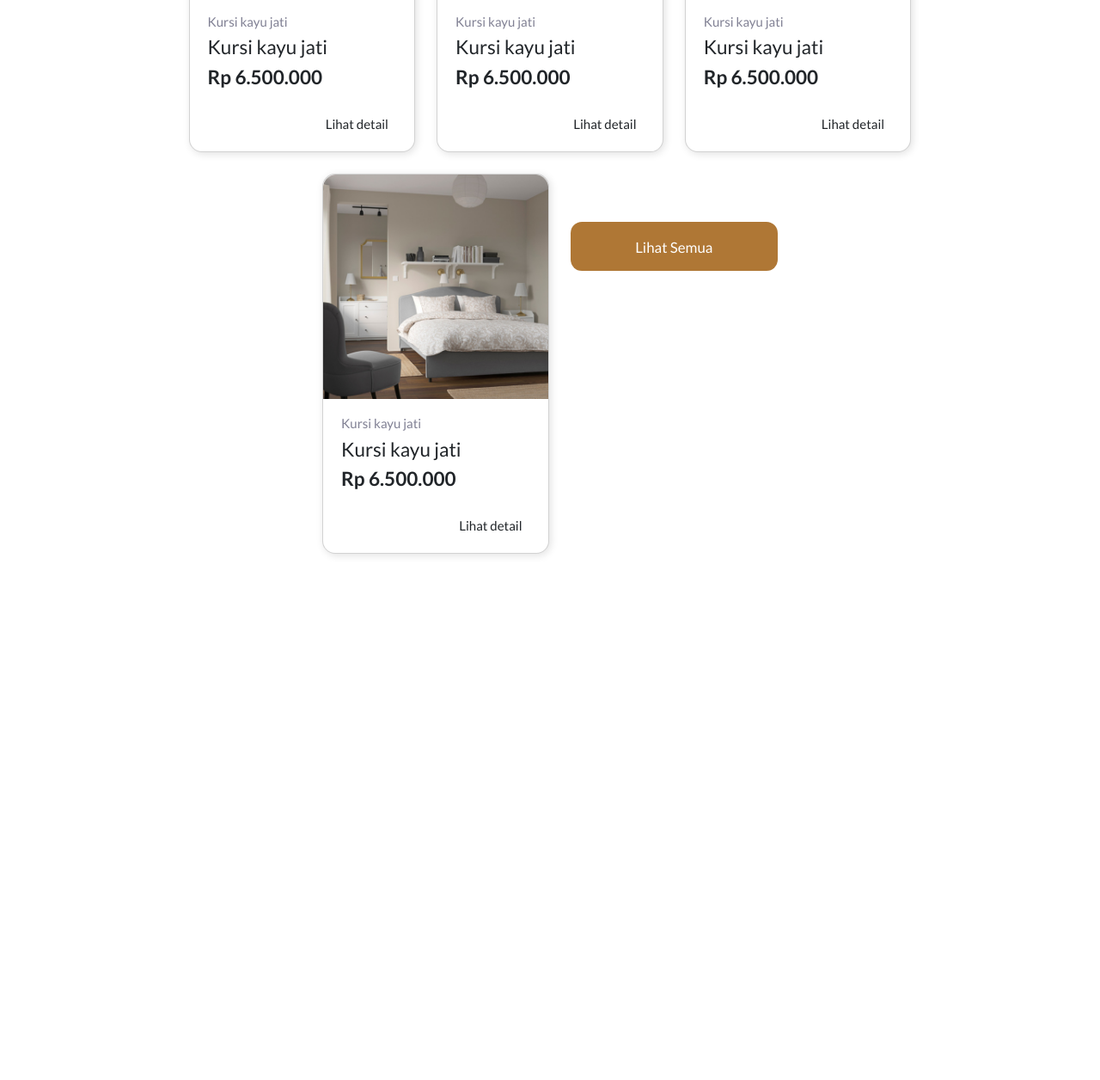
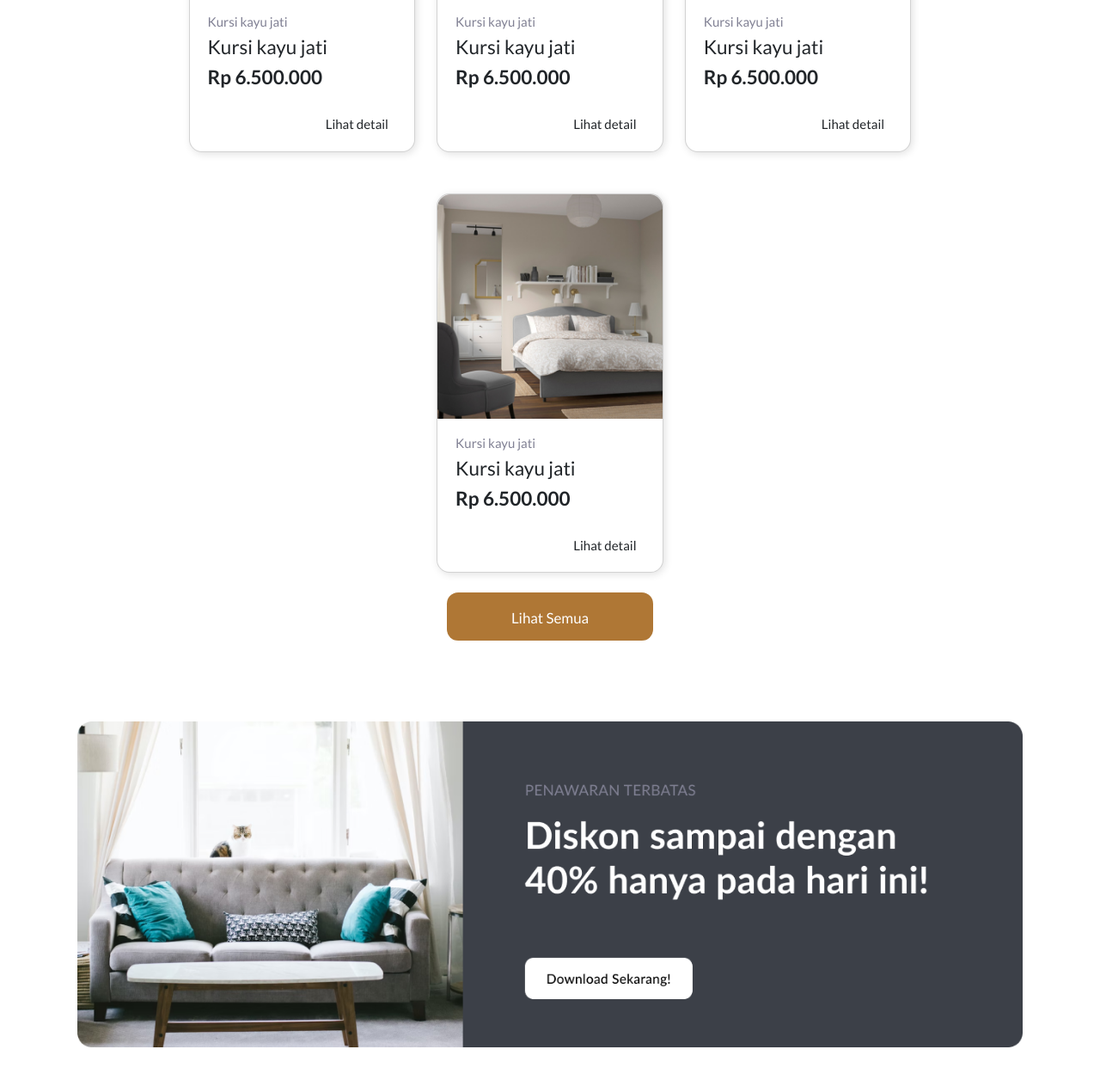
Before and after one commit to kopibalap/Web-Furtable, a plain HTML site: page index.html in a window 1280 px wide. Shown: the part 4996-6252 px from the top of the page at 86% size. After the commit the page ends 6214 px from the top, so only its background shows below. Drawn offline with nearby package versions, Linux system fonts and the light colour scheme.

Commit message:
poster diskon done

```diff
--- a/css/style.css
+++ b/css/style.css
@@ -17,7 +17,7 @@
 body {
     font-family: "Lato", sans-serif;
     background-color: var(--bg);
-    min-height: 9000px;
+    min-height: 6000px;
 }
 
 /* Navbar */
@@ -618,8 +618,8 @@ body {
 /* Produk Populer */
 
 .populer {
-    margin-top: 6.25rem;
-    justify-content: center;
+    margin: 6.25rem 7% 0 7%;
+    /* justify-content: center; */
 }
 
 .populer h1 {
@@ -635,6 +635,7 @@ body {
     justify-content: center;
     gap: 1.688rem;
     margin-top: 2.5rem;
+
 }
 
 .populer .container .card {
@@ -643,6 +644,7 @@ body {
     background: #FFFFFF;
     box-shadow: 0.125rem 0.125rem 0.625rem rgba(0, 0, 0, 0.12);
     border-radius: 1rem;
+    margin-bottom: 1.5rem;
 }
 
 .populer .container .card .deskripsi {
@@ -680,8 +682,7 @@ body {
     margin: 1.5rem 2rem 0 0;
 }
 
-.populer .cta {
-    margin-top: 3.75rem;
+.populer .cta a {
     padding: 1.1rem 3rem;
     background-color: var(--button);
     border-radius: 0.875rem;
@@ -690,13 +691,27 @@ body {
     max-width: 16rem;
     height: 3.75rem;
     text-align: center;
-}
-
-.populer .cta a {
     font-size: 1.125rem;
     text-decoration: none;
     color: #ffffff;
 }
+
+.populer .cta {
+    justify-content: center;
+    display: flex;
+}
+
+/* Diskon */
+
+.Diskon {
+    margin: 6.25rem 7% 0 7%;
+}
+
+.Diskon img {
+    width: 100%;
+    height: 100%;
+}
+
 
 
 /* Batas Homapage */
--- a/index.html
+++ b/index.html
@@ -239,14 +239,18 @@
                 </div>
                 <p>Lihat detail</p>
             </div>
-            <div class="cta">
-                <a href="#" >Lihat Semua</a>
-            </div>
+        </div>
+        <div class="cta">
+            <a href="#" >Lihat Semua</a>
         </div>
     </section>
     <!-- Produk populer end-->
 
-
+    <!-- Diskon Start -->
+    <section id="diskon" class="Diskon">
+        <img src="img/poster.png">
+    </section>
+    <!-- Diskon End -->
 
     <!-- Feather Icons -->
     <script>
```
Also changed, not shown: img/poster.png (added).
